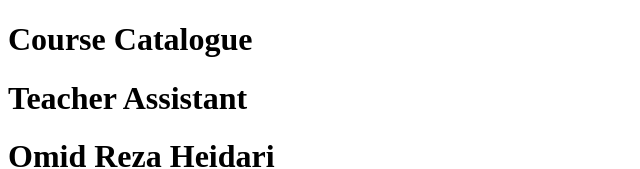
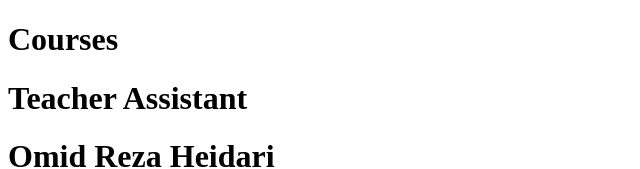
Before and after one commit to teacher-assistant/teacher-assistant.github.io, a Nuxt app: page / in a window 1280 px wide. Shown: the top 169 px of the page, without its empty margins (0-640 px from the left). Built offline with nearby package versions, Linux system fonts and the light colour scheme.

Commit message:
Fix items

```diff
--- a/components/CoursesCatalogue.vue
+++ b/components/CoursesCatalogue.vue
@@ -75,6 +75,10 @@ export default {
 						{
 							name:'github',
 							type:'logo'
+						},
+						{
+							name:'git',
+							type:'logo'
 						}
 					]
 				},
@@ -97,6 +101,10 @@ export default {
 						{
 							name:'github',
 							type:'logo'
+						},
+						{
+							name:'git',
+							type:'logo'
 						}
 					]
 				},
@@ -113,6 +121,10 @@ export default {
 						},
 						{
 							name:'github',
+							type:'logo'
+						},
+						{
+							name:'git',
 							type:'logo'
 						}
 					]
--- a/components/MainCard.vue
+++ b/components/MainCard.vue
@@ -19,7 +19,7 @@ export default {
 			sections:{
 				full_name:{
 					is_active: false,
-					title:"Course Catalogue",
+					title:"Courses",
 					class_name: "alert-primary"
 				},
 				first_title:{
```
Also changed, not shown: 2 other files (tests, documents, lock files or other folders).
